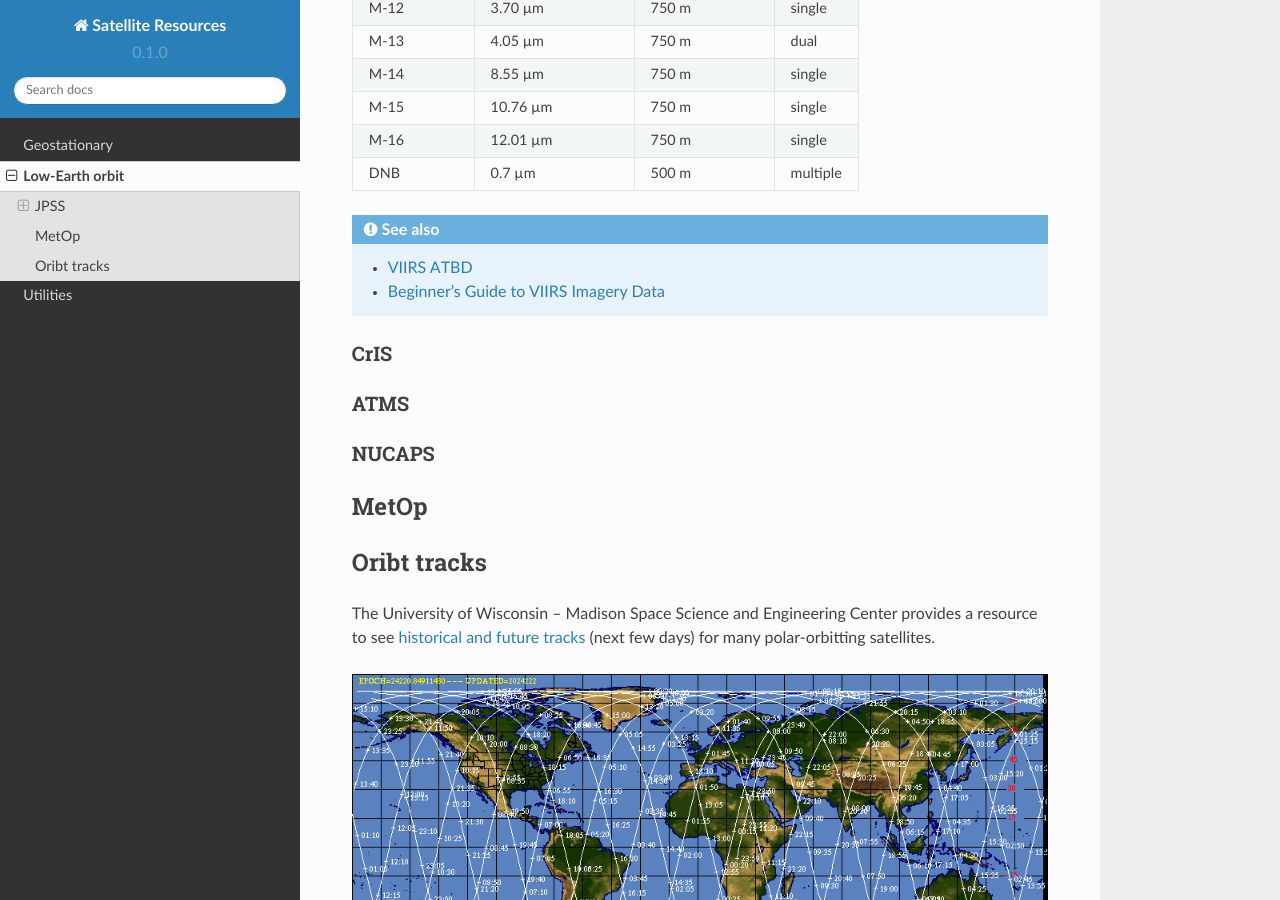
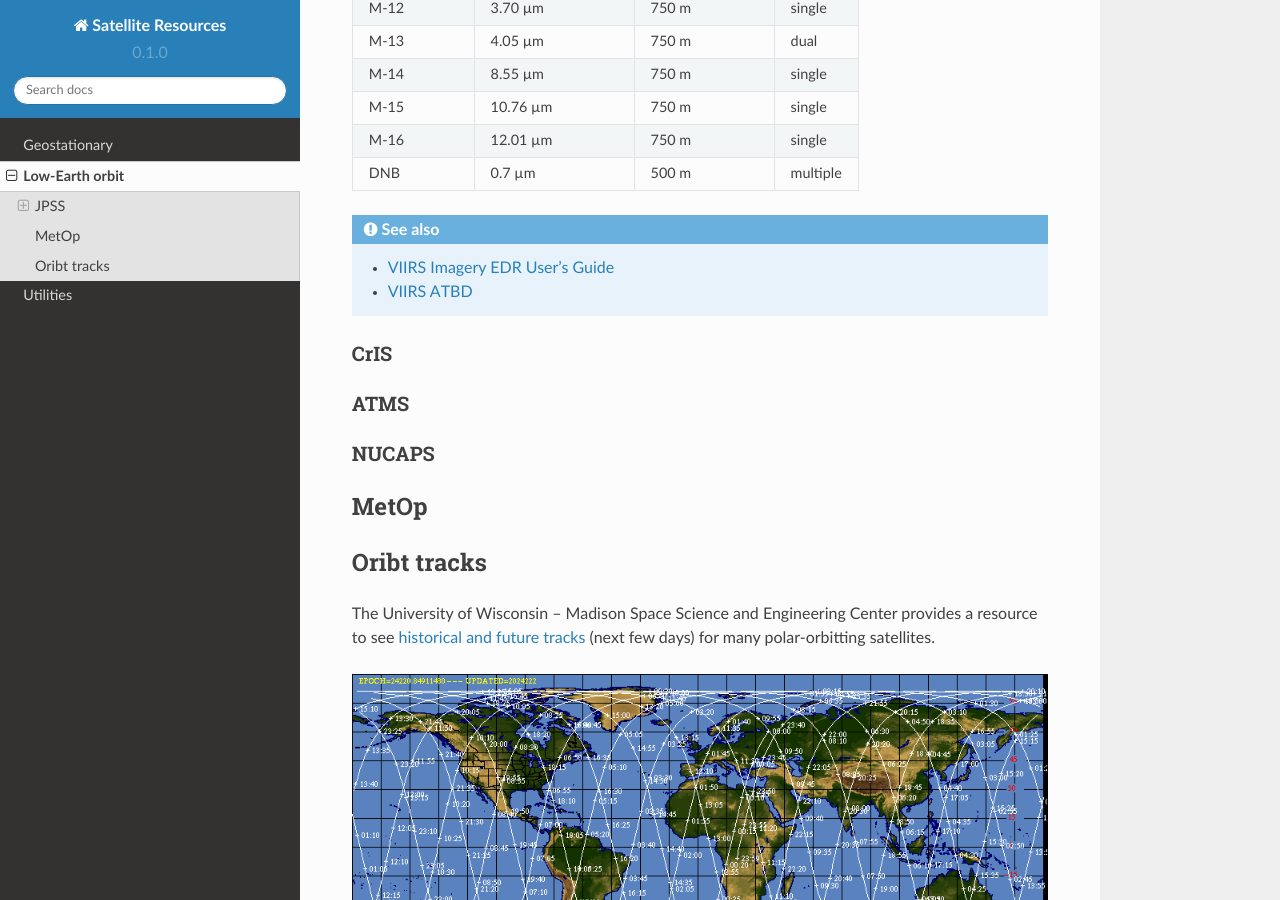
Before and after one commit to jlc248/satellite-resources, a Sphinx documentation site: the page built from docs/source/Low-Earth-orbit.rst, in a window 1280 px wide and 900 px high, scrolled down 1888 px. Built offline with Sphinx 7.4.7 and the Read the Docs theme 2.0.0, drawn with Linux system fonts in a browser that asks for light colours; pages that are not in the unit, such as notebooks, are missing from menus.

Commit message:
Update Low-Earth-orbit.rst

```diff
--- a/docs/source/Low-Earth-orbit.rst
+++ b/docs/source/Low-Earth-orbit.rst
@@ -78,8 +78,10 @@ This table helps summarize the VIIRS channels.
 +-------------+---------------------+------------------+---------------+
 
 .. seealso::
+
+  - `VIIRS Imagery EDR User's Guide <https://rammb.cira.colostate.edu/projects/npp/VIIRS_Imagery_EDR_Users_Guide.pdf>`_
   - `VIIRS ATBD <https://www.star.nesdis.noaa.gov/jpss/documents/ATBD/D0001-M01-S01-003_JPSS_ATBD_VIIRS-SDR_E.pdf>`_
-  - `Beginner's Guide to VIIRS Imagery Data <http://rammb.cira.colostate.edu/projects/npp/Beginner_Guide_to_VIIRS_Imagery_Data.pdf>`_
+
 
 CrIS
 ~~~~
```
